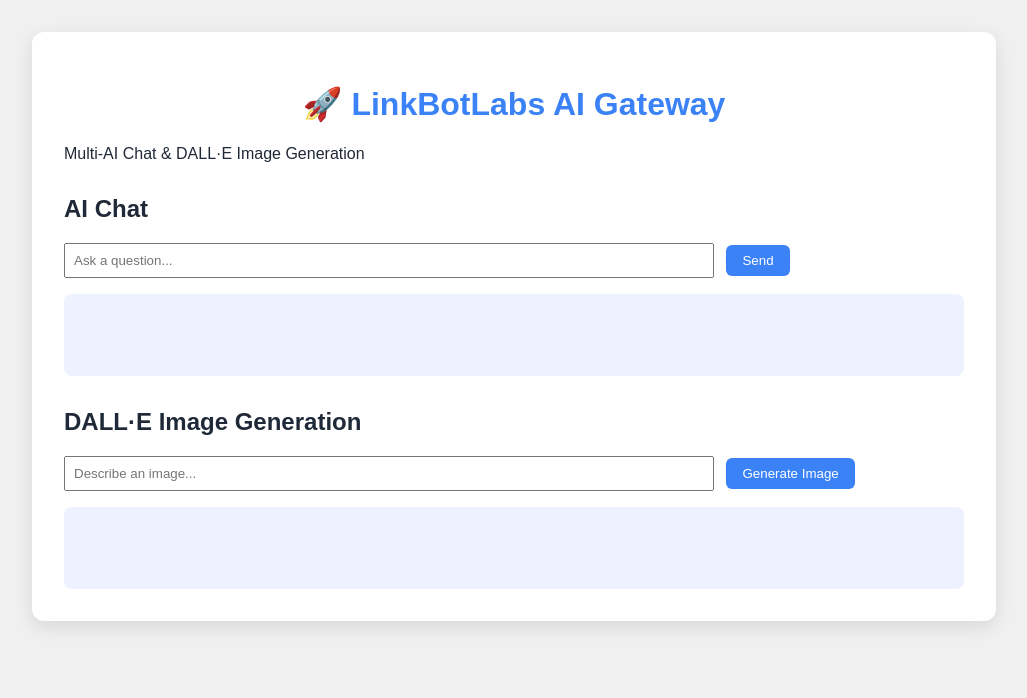
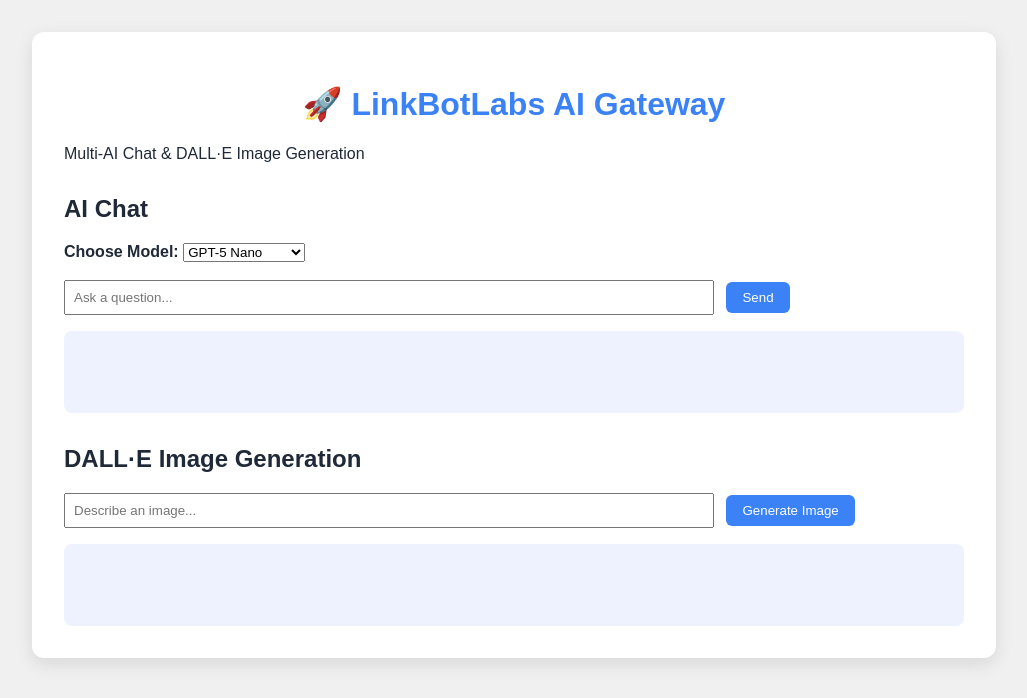
Before and after one commit to prodpick4u/-linkbotlabs, a Flask app: page / in a window 1280 px wide. Shown: the top 698 px of the page, without its empty margins (126-1153 px from the left). Run offline with Flask 3, Linux system fonts and the light colour scheme.

Commit message:
deploy: ac5f236e21e3b2588a83019a6cd03bc2a9c2b9db

```diff
--- a/templates/dashboard.html
+++ b/templates/dashboard.html
@@ -15,6 +15,17 @@
   <!-- Multi-AI Chat -->
   <section>
     <h2>AI Chat</h2>
+    <label for="modelSelect"><strong>Choose Model:</strong></label>
+    <select id="modelSelect">
+      <option value="gpt-5-nano">GPT-5 Nano</option>
+      <option value="gpt-4.1">GPT-4.1</option>
+      <option value="gpt-4o">GPT-4o</option>
+      <option value="x-ai/grok-4">Grok-4</option>
+      <option value="google/gemini-2.5-pro-exp-03-25:free">Gemini 2.5 Pro</option>
+      <option value="claude-sonnet-4">Claude Sonnet 4</option>
+    </select>
+
+    <br><br>
     <input type="text" id="chatInput" placeholder="Ask a question...">
     <button id="sendBtn">Send</button>
     <div class="ai-box" id="chatBox"></div>
```
